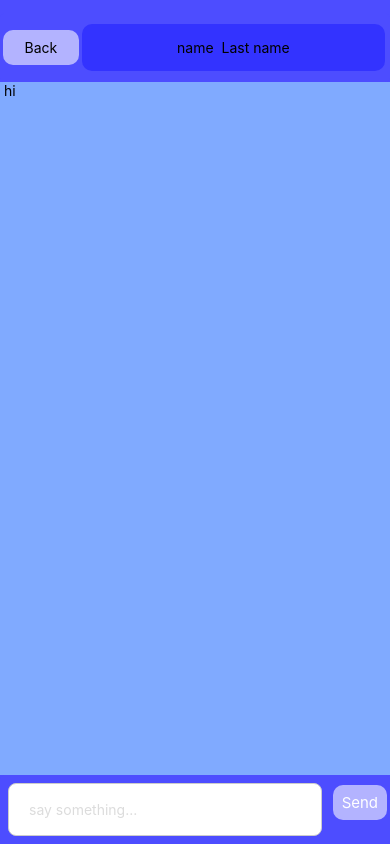
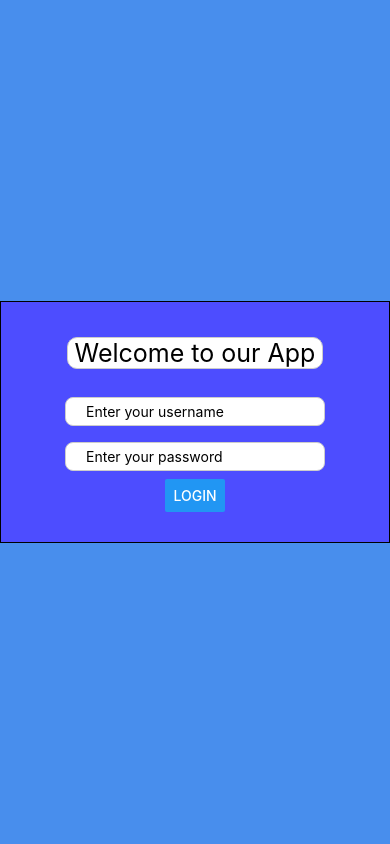
Before and after one commit to Koblla/UTech_ReactNative, a React Native app: screen / in a window 390 px wide. Built offline with nearby package versions, Linux system fonts and the light colour scheme.

Commit message:
last disgn update

```diff
--- a/App.js
+++ b/App.js
@@ -6,7 +6,7 @@ import Chatscreen from './components/conversation/chatScreen'
 
 export default function App() {
   return (
-    <Chatscreen />
+    <Login />
   );
 }
 
--- a/components/conversation/messagebox.js
+++ b/components/conversation/messagebox.js
@@ -6,12 +6,40 @@ export default class Messagebox extends React.Component {
     const styles = StyleSheet.create({
       middle: {
         backgroundColor: '#80aaff',
-        flex: 10
+        flex: 10,
+        flexDirection: 'column'
+      },
+      sender: {
+
+        alignSelf: 'flex-end',
+        backgroundColor: '#ccccff',
+        marginRight: 5,
+        borderRadius: 5,
+        paddingRight: 2,
+        marginTop: 3
+
+      },
+      reciver: {
+
+        alignSelf: 'flex-start',
+        backgroundColor: '#ccccff',
+        marginLeft: 5,
+        borderRadius: 5,
+        paddingLeft: 2,
+        marginTop: 3
+
+
       }
     })
     return (
       <View style={styles.middle}>
-        <Text> hi </Text>
+        <View style={styles.sender}>
+          <Text> hi </Text>
+        </View>
+        <View style={styles.reciver}>
+          <Text> salam </Text>
+        </View>
+
       </View>
     )
   }
```
